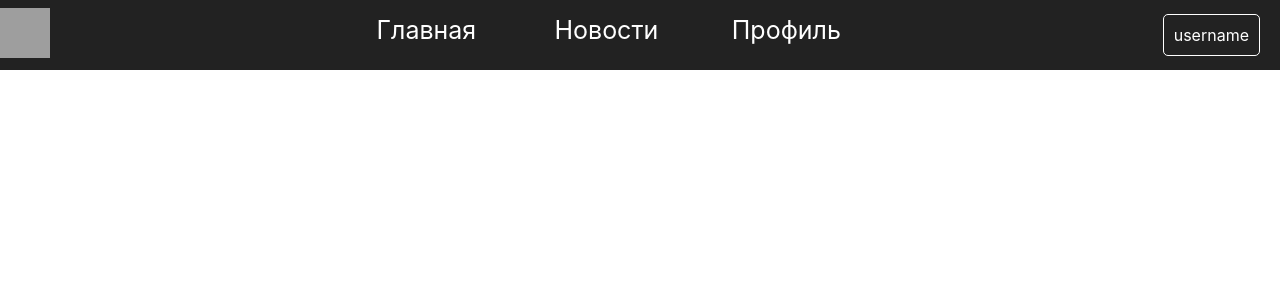
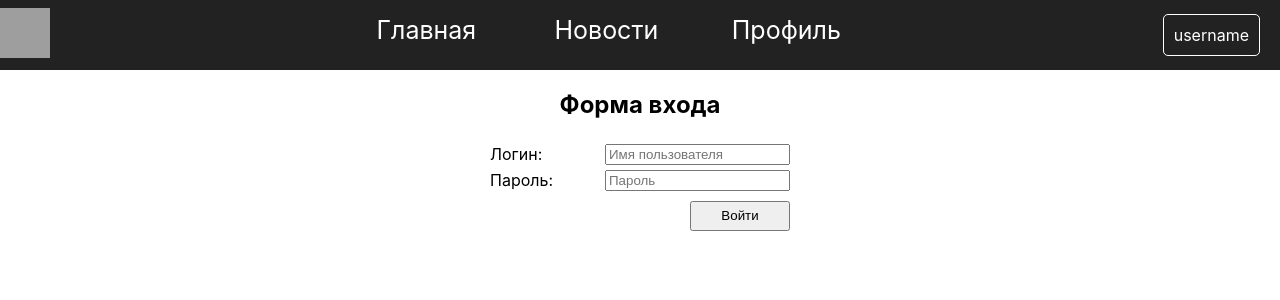
Before and after one commit to ibulavsky/Authentification, a React (Create React App) app: page /login in a window 1280 px wide. Shown: the top 300 px of the page. Built offline with nearby package versions, Linux system fonts and the light colour scheme; grey boxes are pictures that could not be loaded.

Commit message:
Added Login Component(UI).

```diff
--- a/src/App.js
+++ b/src/App.js
@@ -1,10 +1,11 @@
 import React from 'react';
 import './App.css';
+import {Route} from "react-router-dom";
 import Header from "./Components/Header/Header";
 import Main from "./Components/Main/Main";
 import Profile from "./Components/Profile/Profile";
-import {Route} from "react-router-dom";
 import Posts from "./Components/Posts/Posts";
+import Login from "./Components/Login/Login";
 
 function App() {
     return (
@@ -13,6 +14,7 @@ function App() {
             <Route path={'/ '} component={() => <Main/>}/>
             <Route path={'/posts'} component={() => <Posts/>}/>
             <Route path={'/profile'} component={() => <Profile/>}/>
+            <Route path={'/login'} component={() => <Login/>}/>
         </div>
     );
 }
--- a/src/BLL/authenticationReducer.js
+++ b/src/BLL/authenticationReducer.js
@@ -1,16 +1,22 @@
-export const AUTH_SUCCESS = 'TEST-APP/AUTH-SUCCESS';
+export const SET_AUTHENTICATION = 'TEST-APP/SET_AUTHENTICATION';
+export const AUTHENTICATION_RESULT = 'TEST-APP/AUTHENTICATION_RESULT';
 
 const initialState = {
     isAuthentication: false,
-
+    authenticationError: false,
 };
 
 const authenticationReducer = (state = initialState, action) => {
     switch (action.type) {
-        case AUTH_SUCCESS:
+        case SET_AUTHENTICATION:
             return {
                 ...state,
                 isAuthentication: action.isAuthentication,
+            };
+        case AUTHENTICATION_RESULT:
+            return {
+                ...state,
+                authenticationError: action.authenticationError,
             };
         default:
             return state
@@ -19,6 +25,11 @@ const authenticationReducer = (state = initialState, action) => {
 
 export default authenticationReducer;
 
+// ACTION CREATORS:
 export const setAuthentication = (isAuthentication) => (
-    {type: AUTH_SUCCESS, isAuthentication}
+    {type: SET_AUTHENTICATION, isAuthentication}
 );
+
+export const tryAuthentication = (authenticationError) => (
+    {type: AUTHENTICATION_RESULT, authenticationError}
+);
--- /dev/null
+++ b/src/Components/Login/Login.jsx
@@ -0,0 +1,33 @@
+import React from 'react';
+import styles from './Login.module.css';
+import {connect} from "react-redux";
+import {Redirect} from "react-router-dom";
+
+const Login = (props) => {
+    if (props.isAuthentication) {
+        return <Redirect to={"/profile"}/>
+    } else {
+        return <div className={styles.wrapper}>
+            <h2>Форма входа</h2>
+            <div className={styles.forms}>
+                <div className={styles.form}>
+                    <span>Логин: </span>
+                    <input type={"login"} placeholder={'Имя пользователя'}/>
+                </div>
+                <div className={styles.form}>
+                    <span>Пароль: </span>
+                    <input type={"password"} placeholder={'Пароль'}/>
+                </div>
+                {props.authenticationError && <mark>Имя пользователя или пароль введены не верно.</mark>}
+                <button className={styles.button}> Войти</button>
+            </div>
+        </div>
+    }
+};
+
+const mapStateToProps = (state) => ({
+    isAuthentication: state.authentication.isAuthentication,
+    authenticationError: state.authentication.authenticationError,
+});
+
+export default connect(mapStateToProps)(Login);
--- /dev/null
+++ b/src/Components/Login/Login.module.css
@@ -0,0 +1,25 @@
+.wrapper {
+    display: flex;
+    flex-direction: column;
+    align-items: center;
+}
+
+.forms {
+    display: flex;
+    flex-direction: column;
+    align-items: flex-end;
+    width: 300px;
+}
+
+.form {
+    display: flex;
+    justify-content: space-between;
+    width: 100%;
+    margin-top: 5px;
+}
+
+.button {
+    margin-top: 10px;
+    width: 100px;
+    height: 30px;
+}
```
